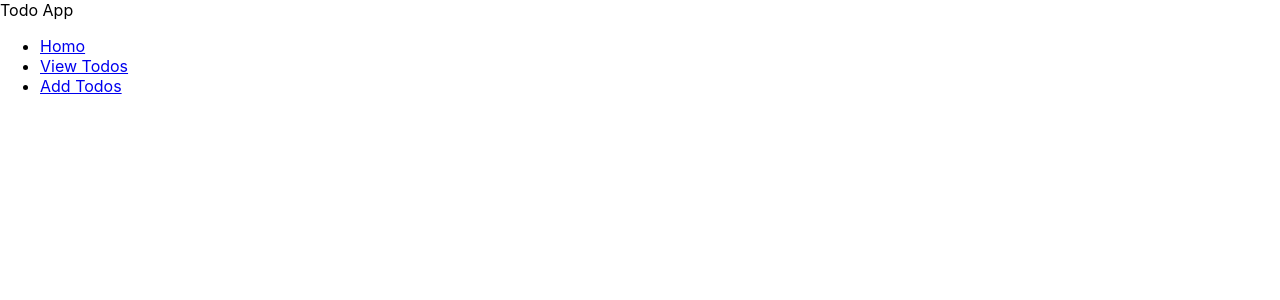
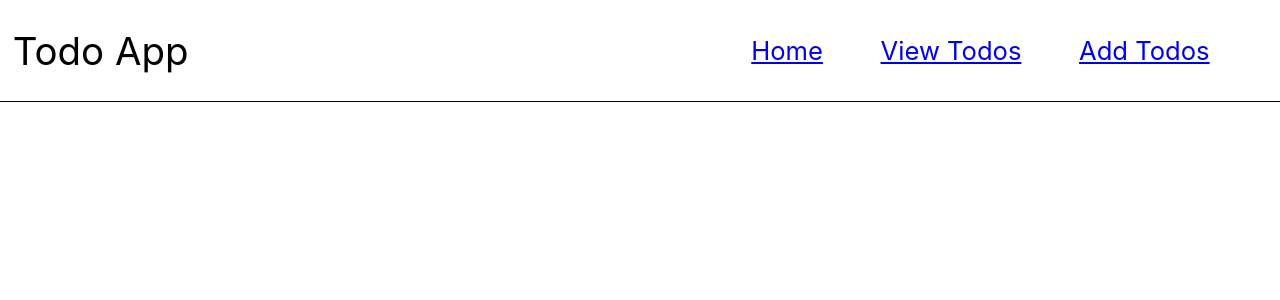
Before and after one commit to imbingz/todo-mern-stack, a React (Create React App) app in the folder frontend/: page / in a window 1280 px wide. Shown: the top 300 px of the page. Built offline with nearby package versions, Linux system fonts and the light colour scheme.

Commit message:
Navbar component  and style

```diff
--- a/frontend/src/components/Navbar/Navbar.css
+++ b/frontend/src/components/Navbar/Navbar.css
@@ -0,0 +1,21 @@
+.Navbar {
+	display: flex;
+	align-items: center;
+	border-bottom: 1px solid;
+	margin-bottom: 2rem;
+	padding: 1.2rem 0.8rem;
+}
+.Navbar-brand {
+	font-size: 2.4rem;
+}
+.Navbar-links {
+	display: flex;
+	flex-grow: 1;
+	justify-content: flex-end;
+	list-style: none;
+}
+.Navbar-link {
+	cursor: pointer;
+	font-size: 1.6rem;
+	margin-right: 3.6rem;
+}
--- a/frontend/src/components/Navbar/Navbar.js
+++ b/frontend/src/components/Navbar/Navbar.js
@@ -10,13 +10,13 @@ function Navbar() {
 			</div>
 			<ul className='Navbar-links'>
 				<li className='Navbar-link'>
-					<Link to='/'> Homo </Link>
+					<Link to='/'> Home </Link>
 				</li>
-				<li>
+				<li className='Navbar-link'>
 					<Link to='/todos'> View Todos </Link>
 				</li>
-				<li>
-					<Link to='/todos/neew'> Add Todos </Link>
+				<li className='Navbar-link'>
+					<Link to='/todos/new'> Add Todos </Link>
 				</li>
 			</ul>
 		</nav>
```
Also changed, not shown: frontend/package.json (+5 -15 lines), 1 other file (tests, documents, lock files or other folders).
